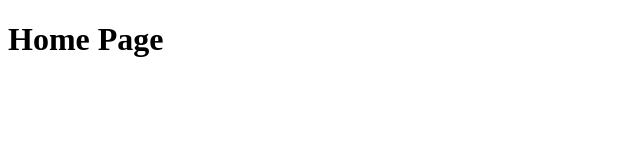
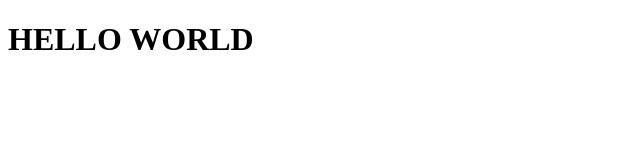
Before and after one commit to SyedShahmeerSultan/E-project, a plain HTML site: page index.html in a window 1280 px wide. Shown: the whole page, without its empty margins (0-640 px from the left). Drawn offline with Linux system fonts and the light colour scheme.

Commit message:
hello world

```diff
--- a/index.html
+++ b/index.html
@@ -6,6 +6,6 @@
     <title>Document</title>
 </head>
 <body>
-    <h1>Home Page</h1>
+    <h1>HELLO WORLD</h1>
 </body>
 </html>
```
